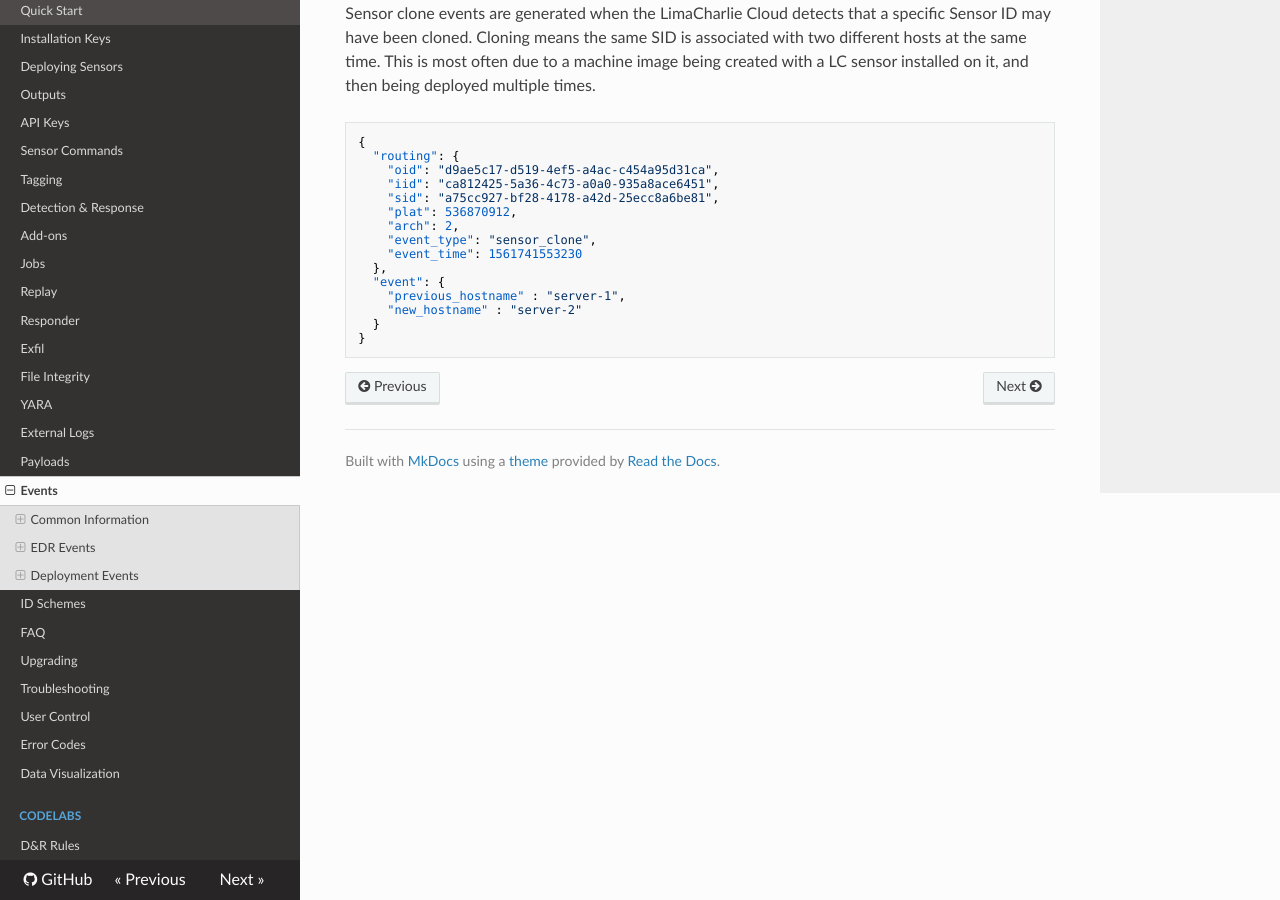
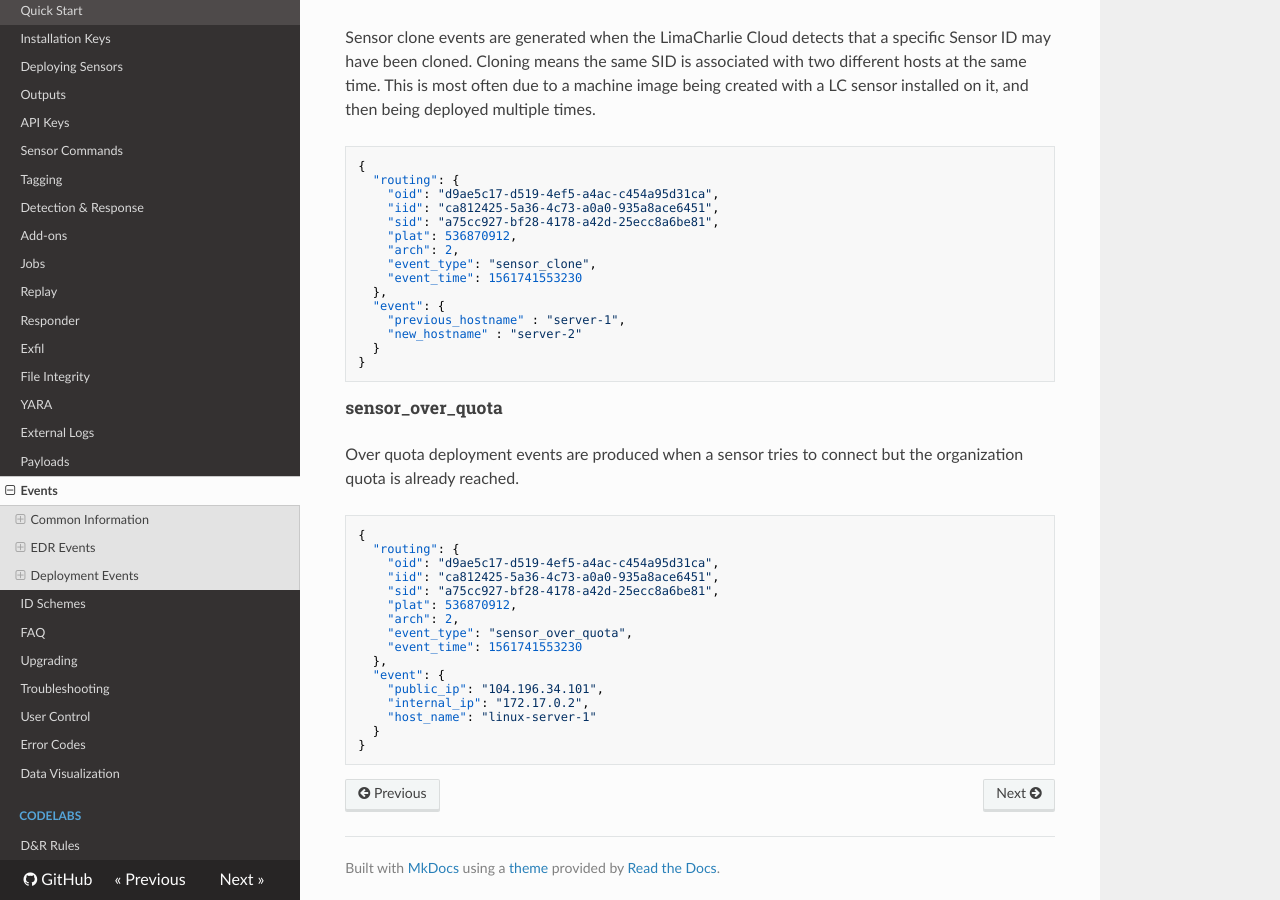
Before and after one commit to refractionPOINT/lce_doc, an MkDocs documentation site: the page built from docs/events.md, in a window 1280 px wide and 900 px high, scrolled down 22620 px. Built offline with MkDocs 1.6.1, drawn with Linux system fonts in a browser that asks for light colours; nearby versions of some CDN libraries; old or Windows-style settings are respelled for this version of MkDocs.

Commit message:
Adding doc on new over-quota event.

````diff
--- a/docs/events.md
+++ b/docs/events.md
@@ -1098,3 +1098,26 @@ a machine image being created with a LC sensor installed on it, and then being d
   }
 }
 ```
+
+### sensor_over_quota
+
+Over quota deployment events are produced when a sensor tries to connect but the organization quota is already reached.
+
+```
+{
+  "routing": {
+    "oid": "d9ae5c17-d519-4ef5-a4ac-c454a95d31ca",
+    "iid": "ca812425-5a36-4c73-a0a0-935a8ace6451",
+    "sid": "a75cc927-bf28-4178-a42d-25ecc8a6be81",
+    "plat": 536870912,
+    "arch": 2,
+    "event_type": "sensor_over_quota",
+    "event_time": 1561741553230
+  },
+  "event": {
+    "public_ip": "104.196.34.101",
+    "internal_ip": "172.17.0.2",
+    "host_name": "linux-server-1"
+  }
+}
+```
````
